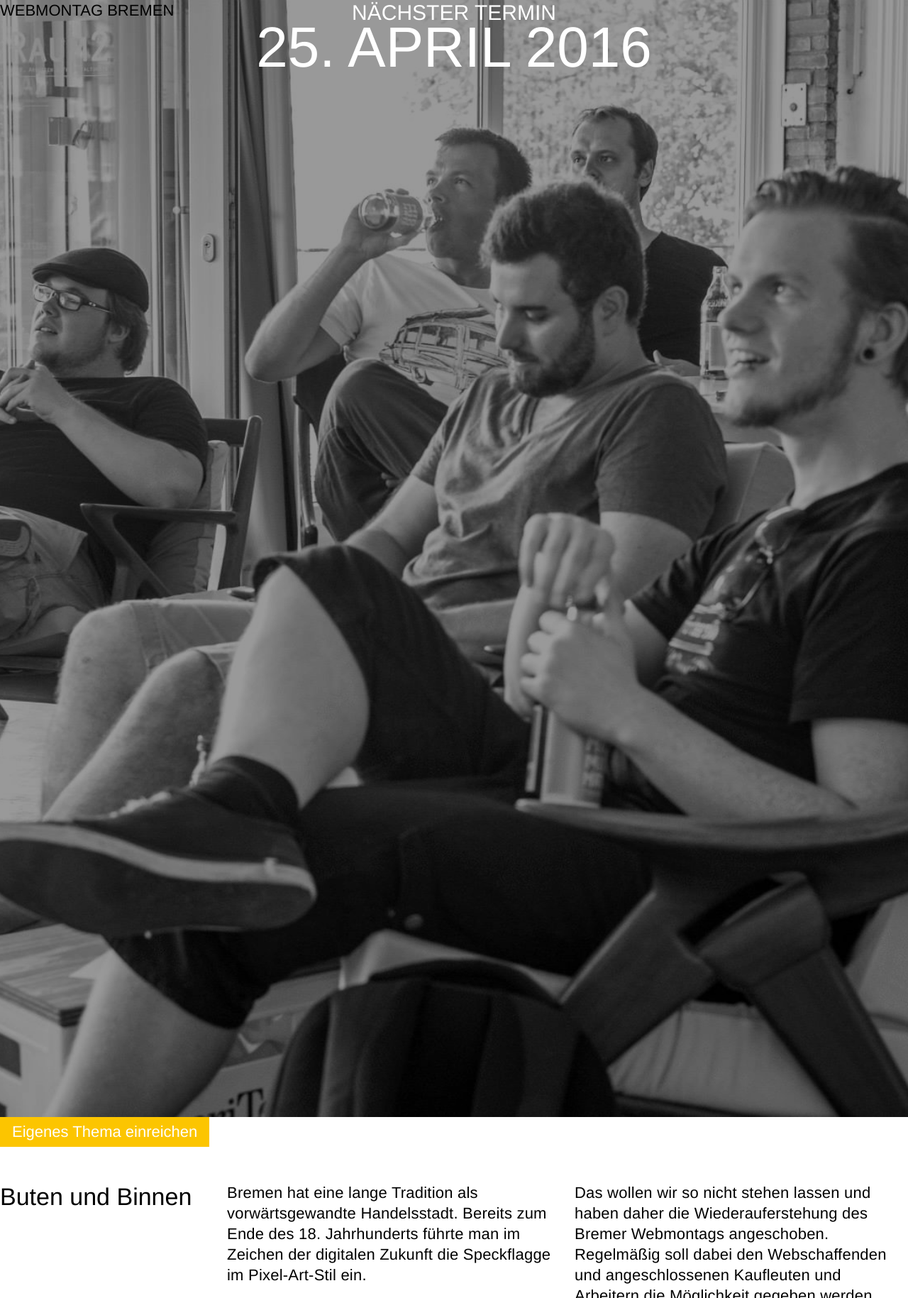
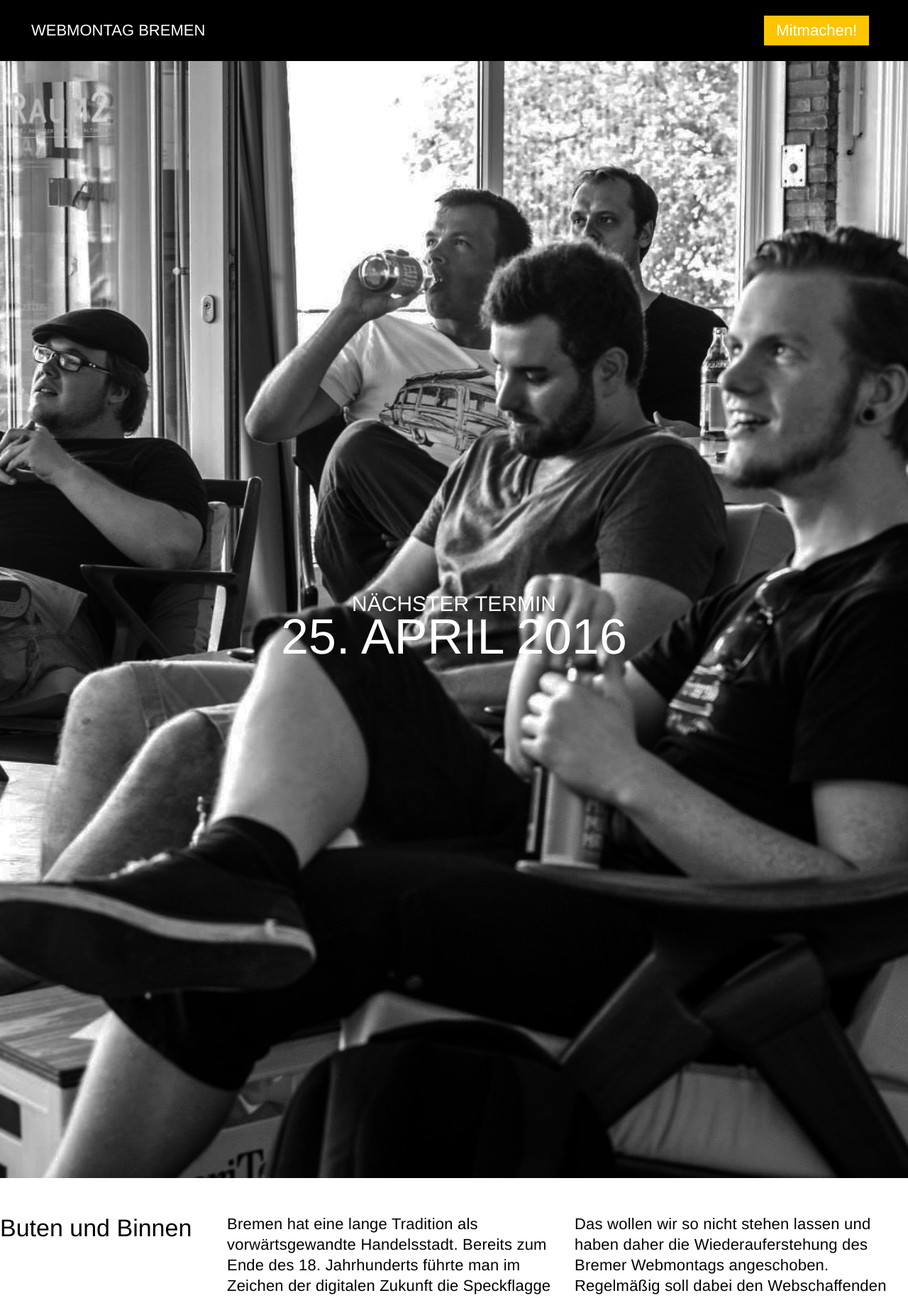
Before and after one commit to wmhb/website, a PHP site: page /index.html in a window 1280 px wide. Shown: the top 1829 px of the page at 71% size. Run offline with PHP 8.4, Linux system fonts and the light colour scheme; grey boxes labelled with a size stand in for pictures from a placeholder-image service; some libraries are stand-ins or nearby versions.

Commit message:
header final

```diff
--- a/assets/css/main.css
+++ b/assets/css/main.css
@@ -389,24 +389,36 @@
     margin: 0; }
   .layout__header h2 {
     margin-top: .2em;
-    font-size: 8rem; }
+    font-size: 7rem; }
   .layout__header h1, .layout__header h2 {
     color: white;
     text-align: center; }
 
 .header__link {
-  background-color: rgba(0, 0, 0, 0.4);
-  display: block; }
+  display: block;
+  position: relative;
+  top: 50%;
+  -webkit-transform: translateY(-50%);
+      -ms-transform: translateY(-50%);
+          transform: translateY(-50%); }
 
 .layout__logo {
-  background-color: transparent;
-  z-index: 9999;
-  position: absolute;
-  opacity: 1;
-  top: 0;
-  left: 0;
+  text-transform: uppercase;
   font-family: "brandon-grotesque", "Helvetica-Neue", Helvetica, Arial, sans-serif;
-  color: black; }
+  color: white; }
+
+.navigation {
+  padding: 1em 2em;
+  background-color: black;
+  color: white;
+  -webkit-box-pack: justify;
+  -webkit-justify-content: space-between;
+      -ms-flex-pack: justify;
+          justify-content: space-between;
+  -webkit-box-align: center;
+  -webkit-align-items: center;
+      -ms-flex-align: center;
+          align-items: center; }
 
 .g {
   display: -webkit-box;
--- a/assets/scss/modules/_header.scss
+++ b/assets/scss/modules/_header.scss
@@ -10,7 +10,7 @@
     }
     h2{
         margin-top: .2em;
-        font-size: 8rem;
+        font-size: 7rem;
     }
     h1, h2{
         color: $white;
@@ -18,17 +18,21 @@
     }
 }
 .header__link{
-    background-color: rgba(0,0,0,.4);
     display: block;
+    position: relative;
+    top: 50%;
+    transform: translateY(-50%);
 }
 
 .layout__logo{
-    background-color: transparent;
-    z-index: 9999;
-    position: absolute;
-    opacity: 1;
-    top: 0;
-    left: 0;
+    text-transform: uppercase;
     font-family: $font-heading;
-    color: $black;
+    color: $white;
 }
+.navigation{
+    padding: 1em 2em;
+    background-color: $black;
+    color: $white;
+    justify-content: space-between;
+    align-items: center;
+}
--- a/index.html
+++ b/index.html
@@ -5,15 +5,18 @@
         <meta name="viewport" content="width=device-width, initial-scale=1">
     </head>
     <body>
-        <header class="layout__header g">
+        <nav class="navigation g">
             <a href="#" class="layout__logo">webmontag bremen</a>
-            <a href="#" title="some title" class="gi--full header__link">
-                <h1>Nächster Termin</h1>
-                <h2>25. April 2016</h2>
-
+            <a href="mailto:moin@webmontag-bremen.de?subject=Meine%20Webmontags-Vortrags-Idee&body=Moin," class="btn">Mitmachen!</a>
+        </nav>
+        <header class="layout__header">
+            <a href="#" title="some title" class="header__link">
+                <div class="">
+                    <h1>Nächster Termin</h1>
+                    <h2>25. April 2016</h2>
+                </div>
             </a>
         </header>
-        <a href="#" class="btn">Eigenes Thema einreichen</a>
         <main class="g g--col">
             <section class="about gi-full">
                 <div class="pane g">
```
Also changed, not shown: assets/images/header.jpg.
